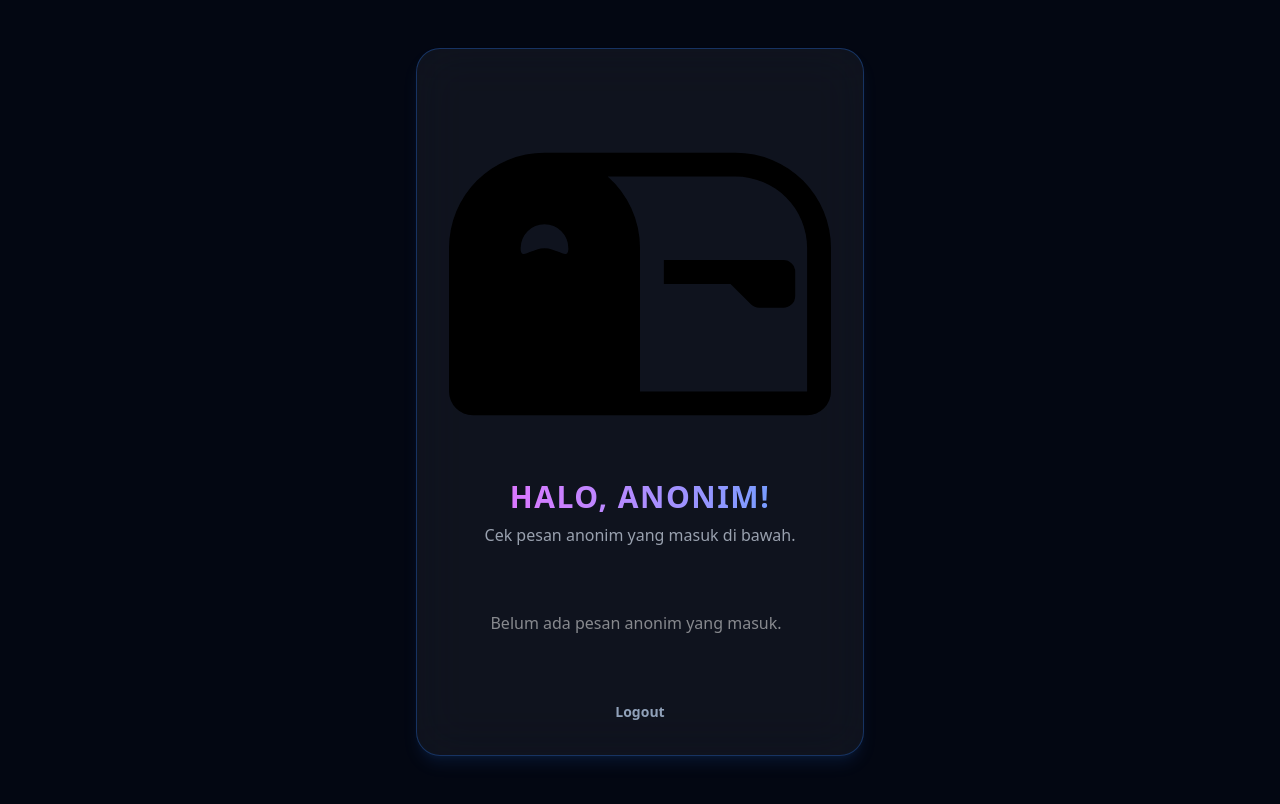
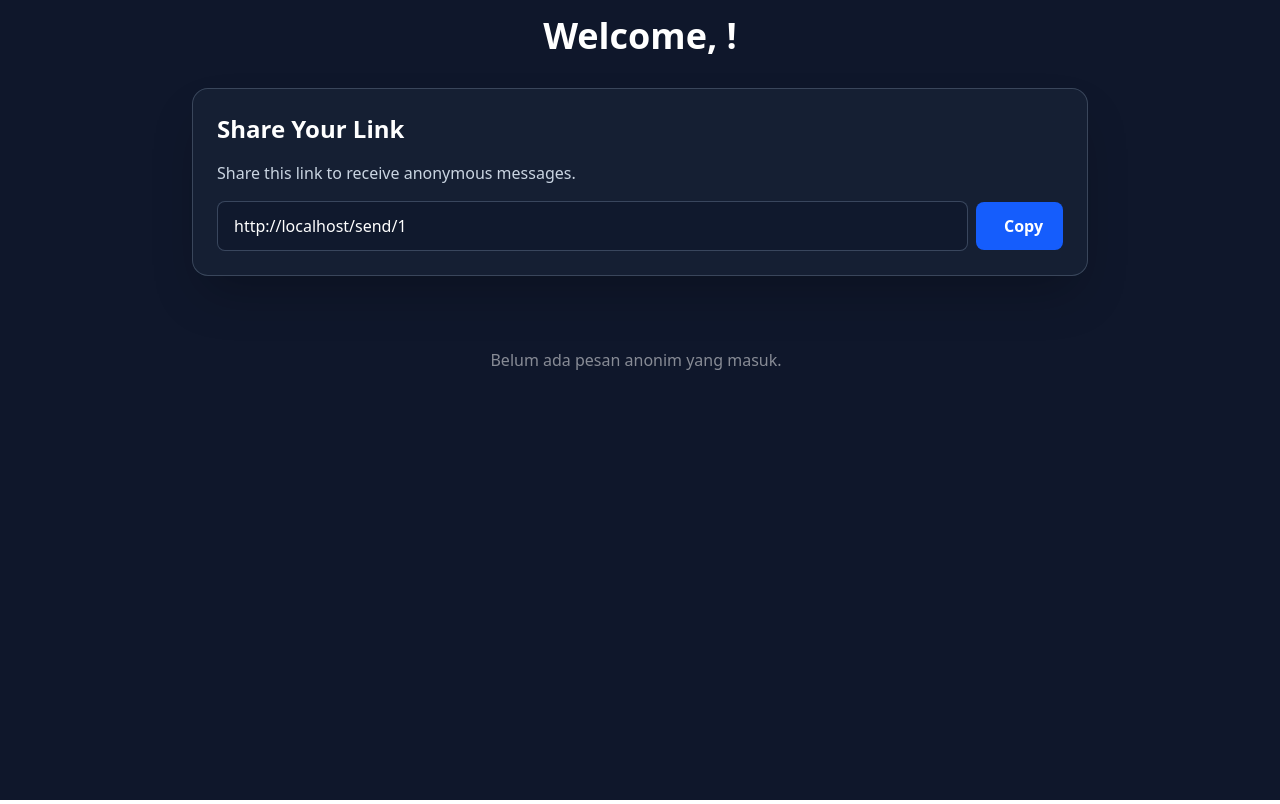
Before and after one commit to Arman1862/ngl-clone, a React (Vite) app: page /dashboard in a window 1280 px wide. Built offline with nearby package versions, Linux system fonts and the light colour scheme; sample sign-in values are in the browser's storage.

Commit message:
Dashboard Copy Link Added

```diff
--- a/src/components/Dashboard.jsx
+++ b/src/components/Dashboard.jsx
@@ -1,56 +1,72 @@
-import { useState, useEffect } from 'react';
+import React, { useState, useEffect } from 'react';
+import { useNavigate } from 'react-router-dom';
+import Swal from 'sweetalert2';
 import TampilPesanAnonim from './TampilPesanAnonim';
-import { Link } from 'react-router-dom';
-import { Mailbox2 } from 'react-bootstrap-icons'; // Tambahkan ikon
+import { Clipboard } from 'react-bootstrap-icons';
 
 export default function Dashboard() {
-  const [refreshTrigger, setRefreshTrigger] = useState(0);
-  const [namaTampilan, setNamaTampilan] = useState('Anonim'); // State untuk nama tampilan
+  const [userAuth, setUserAuth] = useState(null);
+  const navigate = useNavigate();
 
   useEffect(() => {
-    // Ambil namaTampilan dari localStorage saat komponen dimuat
-    const userAuth = JSON.parse(localStorage.getItem('userAuth'));
-    if (userAuth && userAuth.namaTampilan) {
-      setNamaTampilan(userAuth.namaTampilan);
+    const storedData = localStorage.getItem('userAuth'); // <-- CORRECTED KEY
+    if (storedData) {
+      setUserAuth(JSON.parse(storedData));
+    } else {
+      navigate('/login');
     }
-  }, []);
+  }, [navigate]);
 
-  const handleLogout = () => {
-    localStorage.removeItem('userAuth');
+  const handleCopyLink = () => {
+    if (userAuth && userAuth.userId) {
+      const shareLink = `${window.location.origin}/send/${userAuth.userId}`;
+      navigator.clipboard.writeText(shareLink).then(() => {
+        Swal.fire({
+          title: 'Copied!',
+          text: 'Your share link has been copied to the clipboard.',
+          icon: 'success',
+          timer: 2000,
+          showConfirmButton: false
+        });
+      }).catch(err => {
+        console.error('Failed to copy:', err);
+        Swal.fire('Oops!', 'Failed to copy the link.', 'error');
+      });
+    }
   };
 
+  if (!userAuth) {
+    return <div className="min-h-screen bg-slate-900 text-white flex items-center justify-center"><p>Loading...</p></div>;
+  }
+
+  const shareLink = `${window.location.origin}/send/${userAuth.userId}`;
+
   return (
-    <div className="min-h-screen bg-gray-950 text-white flex flex-col items-center justify-center p-4 relative overflow-hidden">
-      {/* Background Effect: Blob Neon */}
-      <div className="absolute top-0 left-0 w-80 h-80 bg-fuchsia-500/20 rounded-full mix-blend-multiply filter blur-3xl opacity-50 animate-blob"></div>
-      <div className="absolute bottom-0 right-0 w-80 h-80 bg-blue-500/20 rounded-full mix-blend-multiply filter blur-3xl opacity-50 animate-blob animation-delay-2000"></div>
+    <div className="min-h-screen bg-slate-900 text-white p-4">
+      <div className="max-w-4xl mx-auto">
+        <h1 className="text-3xl md:text-4xl font-bold text-center mb-8">Welcome, {userAuth.namaTampilan}!</h1>
 
-      {/* Main Card: Glassy, Neon-Glow, dan Lebih Berkelas - GANTI DENGAN STYLE HOME/LOGIN */}
-      <div className="relative z-10 bg-white/5 backdrop-blur-xl border border-blue-500/30 rounded-3xl shadow-lg shadow-blue-500/10 p-8 w-full max-w-sm sm:max-w-md mx-auto my-8 text-center transition-all duration-500 hover:shadow-blue-500/20">
+        <div className="bg-slate-800/50 backdrop-blur-lg border border-slate-400/30 rounded-2xl shadow-2xl p-6 mb-8">
+          <h2 className="text-2xl font-semibold mb-4">Share Your Link</h2>
+          <p className="text-slate-300 mb-4">Share this link to receive anonymous messages.</p>
+          <div className="flex flex-col sm:flex-row items-center space-y-2 sm:space-y-0 sm:space-x-2">
+            <input
+              type="text"
+              readOnly
+              value={shareLink}
+              className="w-full px-4 py-3 border rounded-lg bg-slate-900/70 border-slate-500/50 text-white placeholder-gray-400 flex-grow"
+            />
+            <button
+              onClick={handleCopyLink}
+              className="w-full sm:w-auto px-5 py-3 font-semibold rounded-lg bg-blue-600 hover:bg-blue-700 transition duration-200 flex items-center justify-center"
+            >
+              <Clipboard className="mr-2" />
+              Copy
+            </button>
+          </div>
+        </div>
 
-        {/* Tambahkan Ikon dan Judul ala Home/Login */}
-        <Mailbox2 className="text-blue-400 text-5xl mx-auto mb-4" />
-        <h1 className="text-3xl font-extrabold mb-2 text-transparent bg-clip-text bg-gradient-to-r from-fuchsia-400 to-blue-400 uppercase tracking-wider">
-          Halo, {namaTampilan}!
-        </h1>
-        <p className="text-md mb-6 text-gray-400">
-          Cek pesan anonim yang masuk di bawah.
-        </p>
-
-        {/* CONTAINER PESAN (TampilPesanAnonim) */}
-        {/* TampilPesanAnonim sekarang TIDAK perlu punya wrapper card lagi */}
-        <TampilPesanAnonim refreshTrigger={refreshTrigger} />
-
-        {/* Tombol Logout */}
-        <div className="text-center mt-6">
-            <Link
-                to="/login"
-                onClick={handleLogout}
-                className="text-sm text-slate-400 hover:text-fuchsia-400 font-semibold transition-colors"
-            >
-                Logout
-            </Link>
-        </div>
+        <TampilPesanAnonim />
       </div>
     </div>
   );
```
